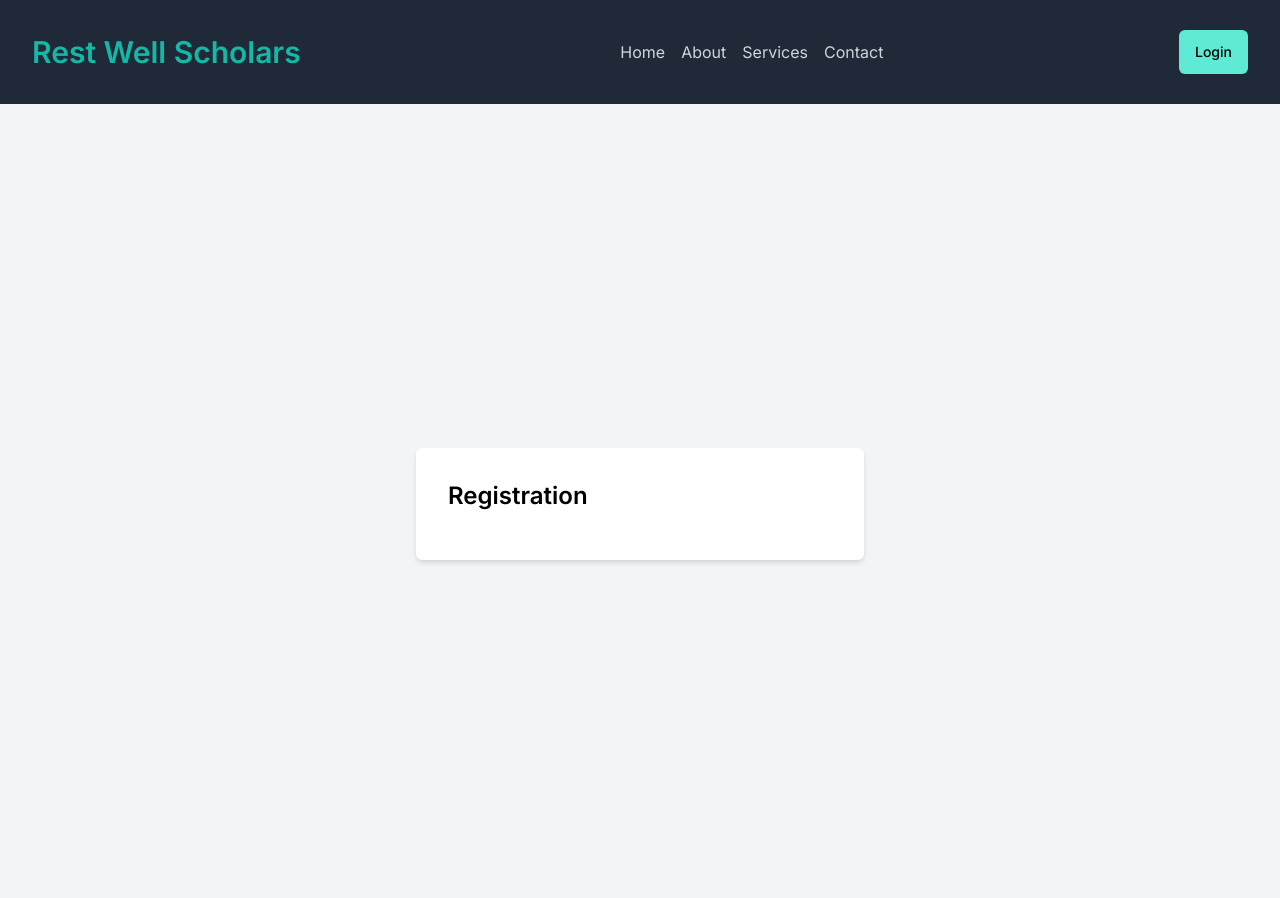
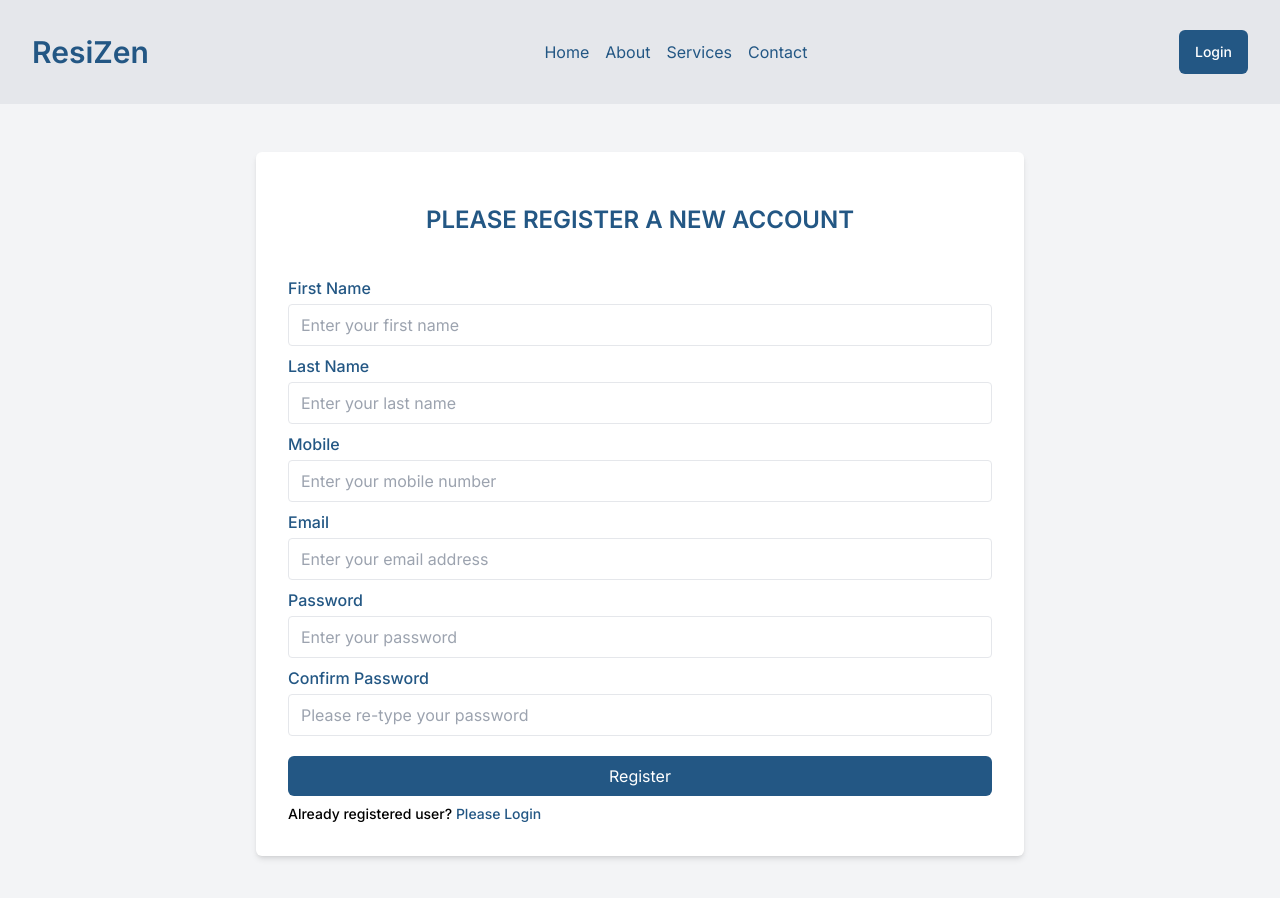
Before and after one commit to fazlerabbyrifat/ResiZen, a Next.js app: page /register in a window 1280 px wide. Shown: the top 898 px of the page. Built offline with nearby package versions, Linux system fonts and the light colour scheme.

Commit message:
registration page design is added

```diff
--- a/package.json
+++ b/package.json
@@ -12,10 +12,12 @@
     "autoprefixer": "10.4.15",
     "eslint": "8.47.0",
     "eslint-config-next": "13.4.19",
+    "formik": "^2.4.3",
     "next": "13.4.19",
     "postcss": "8.4.28",
     "react": "18.2.0",
     "react-dom": "18.2.0",
-    "tailwindcss": "3.3.3"
+    "tailwindcss": "3.3.3",
+    "yup": "^1.2.0"
   }
 }
--- a/src/app/layout.js
+++ b/src/app/layout.js
@@ -5,7 +5,7 @@ import { Inter } from "next/font/google";
 const inter = Inter({ subsets: ["latin"] });
 
 export const metadata = {
-  title: "Rest Well Scholar",
+  title: "ResiZen",
 };
 
 export default function RootLayout({ children }) {
--- a/src/app/register/page.js
+++ b/src/app/register/page.js
@@ -1,13 +1,15 @@
-import React from 'react';
+import Register from "@/components/Register/Register";
+import React from "react";
 
 const RegisterPage = () => {
-    return (
-        <div className='min-h-screen flex items-center justify-center bg-gray-100'>
-            <div className="bg-white p-8 shadow-md rounded-md w-full max-w-md">
-        <h1 className="text-2xl font-semibold mb-4">Registration</h1>
+  return (
+    <div className="min-h-screen flex items-center justify-center bg-gray-100 py-5">
+      <div className="bg-white p-8 shadow-md rounded-md w-full max-w-screen-md">
+        <h1 className="text-2xl font-semibold text-center text-[#235784] uppercase mb-5 p-5">Please Register a new account</h1>
+        <Register></Register>
       </div>
-        </div>
-    );
+    </div>
+  );
 };
 
 export default RegisterPage;
--- a/src/components/NavBar/NavBar.jsx
+++ b/src/components/NavBar/NavBar.jsx
@@ -10,38 +10,38 @@ const NavBar = () => {
   };
 
   return (
-    <div className="bg-gray-800">
+    <div className="bg-gray-200">
       <div className="max-w-7xl mx-auto px-4 sm:px-6 lg:px-8 py-5">
         <div className="flex items-center justify-between h-16">
           <div className="flex items-center">
             <div className="flex-shrink-0">
               <a
                 href="#"
-                className="text-teal-500 text-xl md:text-2xl lg:text-3xl font-semibold"
+                className="text-[#235784] text-xl md:text-2xl lg:text-3xl font-semibold"
               >
-                Rest Well Scholars
+                ResiZen
               </a>
             </div>
           </div>
           <div className="hidden md:block">
             <div className="ml-10 flex items-center justify-center space-x-4">
-              <a href="#" className="text-gray-300 hover:text-white">
+              <a href="#" className="text-[#235784]">
                 Home
               </a>
-              <a href="#" className="text-gray-300 hover:text-white">
+              <a href="#" className="text-[#235784]">
                 About
               </a>
-              <a href="#" className="text-gray-300 hover:text-white">
+              <a href="#" className="text-[#235784]">
                 Services
               </a>
-              <a href="#" className="text-gray-300 hover:text-white">
+              <a href="#" className="text-[#235784]">
                 Contact
               </a>
             </div>
           </div>
           <div className="flex md:ml-4">
             <Link href="/login">
-              <button className="text-black bg-teal-300 hover:bg-teal-600 px-4 py-3 rounded-md text-sm font-medium">
+              <button className="text-white bg-[#235784] hover:bg-white hover:text-[#235784] px-4 py-3 rounded-md text-sm font-medium">
                 Login
               </button>
             </Link>
@@ -93,16 +93,16 @@ const NavBar = () => {
         id="mobile-menu"
       >
         <div className="px-2 pt-2 pb-3 space-y-1 sm:px-3">
-          <a href="#" className="text-gray-300 hover:text-white block">
+          <a href="#" className="text-[#235784] block">
             Home
           </a>
-          <a href="#" className="text-gray-300 hover:text-white block">
+          <a href="#" className="text-[#235784] block">
             About
           </a>
-          <a href="#" className="text-gray-300 hover:text-white block">
-            Services
+          <a href="#" className="text-[#235784] block">
+            Rooms
           </a>
-          <a href="#" className="text-gray-300 hover:text-white block">
+          <a href="#" className="text-[#235784] block">
             Contact
           </a>
         </div>
--- a/src/components/Register/Register.jsx
+++ b/src/components/Register/Register.jsx
@@ -1,11 +1,178 @@
-import React from 'react';
+"use client";
+import { useFormik } from "formik";
+import React from "react";
+import signUpSchema from "../schemas";
+import Link from "next/link";
 
 const Register = () => {
-    return (
-        <div>
-
+  const initialValues = {
+    firstName: "",
+    lastName: "",
+    mobile: "",
+    email: "",
+    password: "",
+    confirm_password: "",
+  };
+  const { values, errors, touched, handleChange, handleBlur, handleSubmit } =
+    useFormik({
+      initialValues,
+      validationSchema: signUpSchema,
+      onSubmit: (values, action) => {
+        console.log(values);
+      },
+    });
+  return (
+    <div>
+      <form onSubmit={handleSubmit} className="mx-auto">
+        <div className="my-2">
+          <label
+            className="block text-[#235784] font-medium mb-1"
+            htmlFor="firstName"
+          >
+            First Name
+          </label>
+          <input
+            type="text"
+            id="firstName"
+            name="firstName"
+            className="w-full border rounded py-2 px-3 focus:outline-none focus:ring focus:border-blue-300"
+            placeholder="Enter your first name"
+            autoComplete="off"
+            value={values.firstName}
+            onChange={handleChange}
+            onBlur={handleBlur}
+          />
+          {errors.firstName && touched.firstName ? (
+            <p className="text-red-500 text-sm mt-1">{errors.firstName}</p>
+          ) : null}
         </div>
-    );
+        <div className="my-2">
+          <label
+            className="block text-[#235784] font-medium mb-1"
+            htmlFor="lastName"
+          >
+            Last Name
+          </label>
+          <input
+            type="text"
+            id="lastName"
+            name="lastName"
+            className="w-full border rounded py-2 px-3 focus:outline-none focus:ring focus:border-blue-300"
+            placeholder="Enter your last name"
+            autoComplete="off"
+            value={values.lastName}
+            onChange={handleChange}
+            onBlur={handleBlur}
+          />
+          {errors.lastName && touched.lastName ? (
+            <p className="text-red-500 text-sm mt-1">{errors.lastName}</p>
+          ) : null}
+        </div>
+        <div className="my-2">
+          <label
+            className="block text-[#235784] font-medium mb-1"
+            htmlFor="mobile"
+          >
+            Mobile
+          </label>
+          <input
+            type="tel"
+            id="mobile"
+            name="mobile"
+            className="w-full border rounded py-2 px-3 focus:outline-none focus:ring focus:border-blue-300"
+            placeholder="Enter your mobile number"
+            autoComplete="off"
+            value={values.mobile}
+            onChange={handleChange}
+            onBlur={handleBlur}
+            inputMode="numeric"
+          />
+          {errors.mobile && touched.mobile ? (
+            <p className="text-red-500 text-sm mt-1">{errors.mobile}</p>
+          ) : null}
+        </div>
+        <div className="my-2">
+          <label
+            className="block text-[#235784] font-medium mb-1"
+            htmlFor="email"
+          >
+            Email
+          </label>
+          <input
+            type="text"
+            id="email"
+            name="email"
+            className="w-full border rounded py-2 px-3 focus:outline-none focus:ring focus:border-blue-300"
+            placeholder="Enter your email address"
+            autoComplete="off"
+            value={values.email}
+            onChange={handleChange}
+            onBlur={handleBlur}
+          />
+          {errors.email && touched.email ? (
+            <p className="text-red-500 text-sm mt-1">{errors.email}</p>
+          ) : null}
+        </div>
+        <div className="my-2">
+          <label
+            className="block text-[#235784] font-medium mb-1"
+            htmlFor="password"
+          >
+            Password
+          </label>
+          <input
+            type="password"
+            id="password"
+            name="password"
+            className="w-full border rounded py-2 px-3 focus:outline-none focus:ring focus:border-blue-300"
+            placeholder="Enter your password"
+            autoComplete="off"
+            value={values.password}
+            onChange={handleChange}
+            onBlur={handleBlur}
+          />
+          {errors.password && touched.password ? (
+            <p className="text-red-500 text-sm mt-1">{errors.password}</p>
+          ) : null}
+        </div>
+        <div className="my-2">
+          <label
+            className="block text-[#235784] font-medium mb-1"
+            htmlFor="confirm_password"
+          >
+            Confirm Password
+          </label>
+          <input
+            type="password"
+            id="confirm_password"
+            name="confirm_password"
+            className="w-full border rounded py-2 px-3 focus:outline-none focus:ring focus:border-blue-300"
+            placeholder="Please re-type your password"
+            autoComplete="off"
+            value={values.confirm_password}
+            onChange={handleChange}
+            onBlur={handleBlur}
+          />
+          {errors.confirm_password && touched.confirm_password ? (
+            <p className="text-red-500 text-sm mt-1">
+              {errors.confirm_password}
+            </p>
+          ) : null}
+        </div>
+        <input
+          className="w-full bg-[#235784] text-white py-2 px-4 rounded-md hover:bg-white hover:text-[#235784] transition ease-in-out duration-150 mt-3"
+          type="submit"
+          value="Register"
+        />
+      </form>
+      <p className="text-sm font-medium mt-2">
+        Already registered user?{" "}
+        <span className="text-[#235784]">
+          <Link href="/login">Please Login</Link>
+        </span>
+      </p>
+    </div>
+  );
 };
 
 export default Register;
--- /dev/null
+++ b/src/components/schemas/index.jsx
@@ -0,0 +1,28 @@
+import * as Yup from "yup";
+
+const signUpSchema = Yup.object({
+  firstName: Yup.string()
+    .min(2)
+    .max(15)
+    .required("Please enter your first name"),
+  lastName: Yup.string()
+    .min(3)
+    .max(20)
+    .required("Please enter your second name"),
+  mobile: Yup.string()
+    .matches(/^\d{10,11}$/, "Must be a valid phone number with 10 to 11 digits")
+    .required("Please enter your mobile number"),
+  email: Yup.string().email().required("Please enter your email"),
+  password: Yup.string()
+    .required("Enter your password")
+    .min(8, "Password must be at least 8 characters")
+    .matches(
+      /^(?=.*[a-z])(?=.*[A-Z])(?=.*\d)(?=.*[@$!%*?&])[A-Za-z\d@$!%*?&]{8,}$/,
+      "Password must include at least 1 capital letter, 1 small letter, 1 special character, and 1 number"
+    ),
+  confirm_password: Yup.string()
+    .required("Please re-type your password")
+    .oneOf([Yup.ref("password"), null], "password must be matched"),
+});
+
+export default signUpSchema;
```
Also changed, not shown: 1 other file (tests, documents, lock files or other folders).
